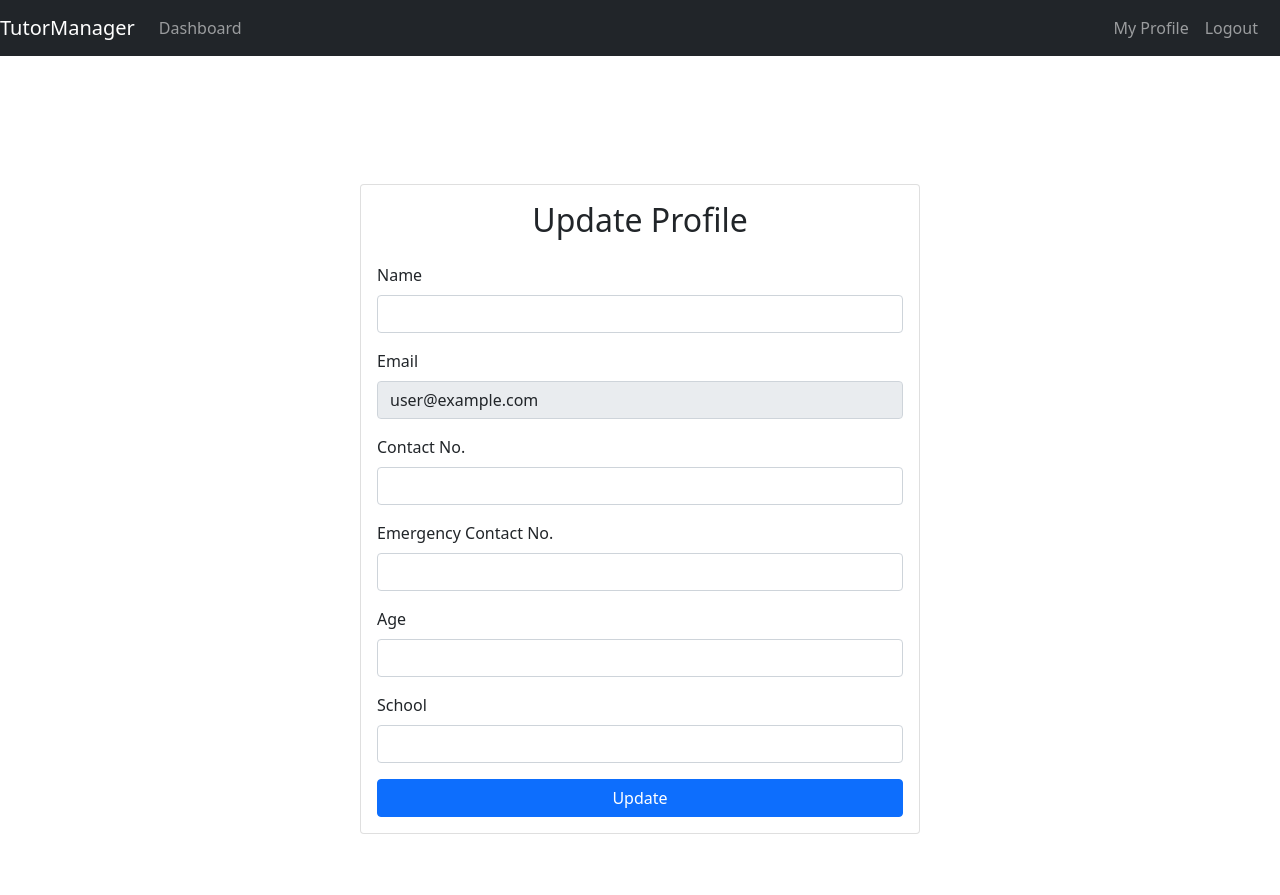
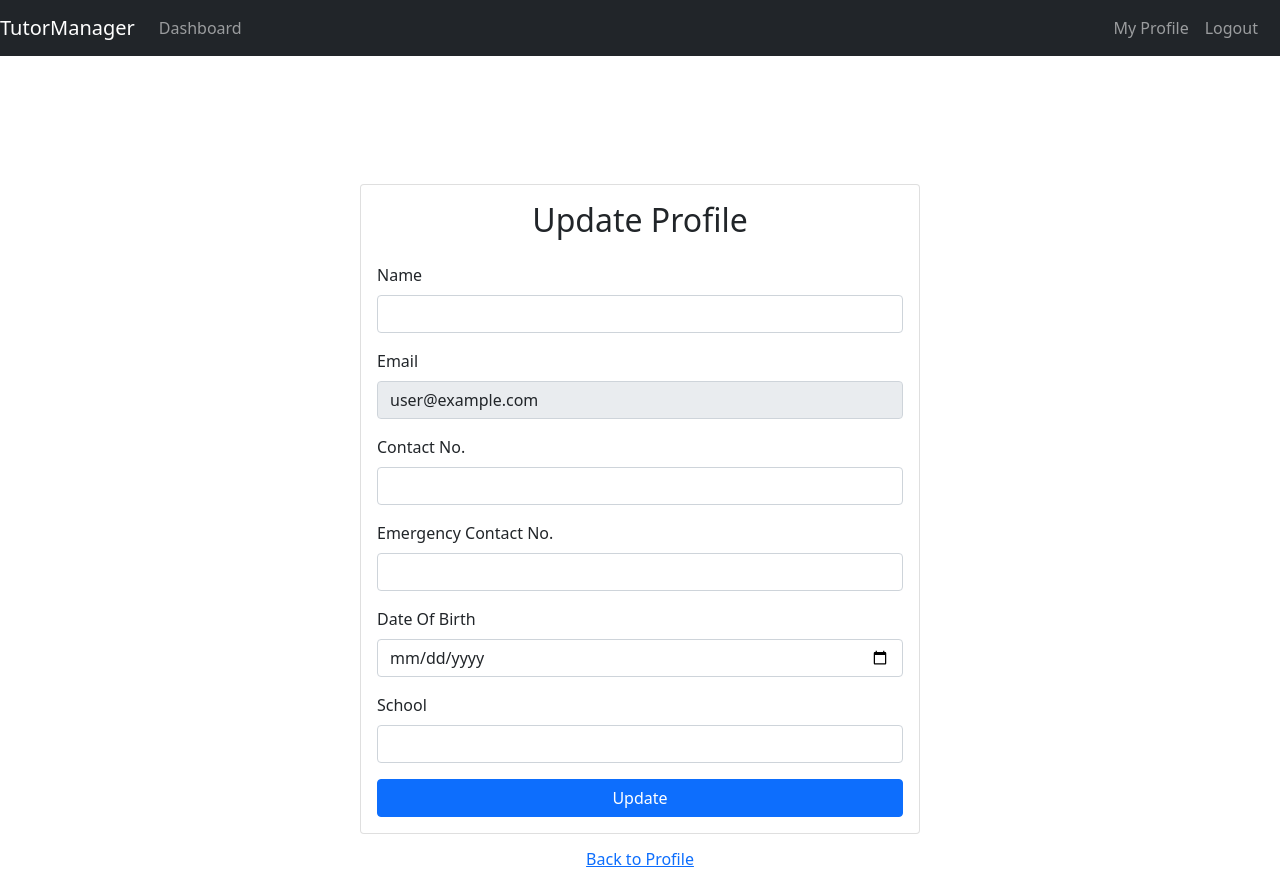
Before and after one commit to nicollegann/Orbital, a React (Create React App) app: page /update-profile in a window 1280 px wide. Before the commit the page ends 847 px from the top, so only its background shows below. Built offline with nearby package versions, Linux system fonts and the light colour scheme; no server answers; the database is empty; sample sign-in values are in the browser's storage.

Commit message:
Update UpdateProfile.js
changed age to dob

```diff
--- a/src/components/UpdateProfile.js
+++ b/src/components/UpdateProfile.js
@@ -4,6 +4,8 @@ import { useAuth } from "../contexts/AuthContext"
 import { Card, Form, Button, Alert } from "react-bootstrap"
 import NavigationBar from "./NavigationBar"
 import GetData from "./GetUserData"
+import { Link } from "react-router-dom"
+
 
 function UpdateProfile() {
   const { currentUser } = useAuth()
@@ -11,7 +13,7 @@ function UpdateProfile() {
   const emailRef = useRef()
   const contactRef = useRef()
   const emergencyRef = useRef()
-  const ageRef = useRef()
+  const dobRef = useRef()
   const schoolRef = useRef()
   const [error, setError] = useState("")
   const [message, setMessage] = useState("")
@@ -30,7 +32,7 @@ function UpdateProfile() {
         Email: currentUser.email,
         Contact: contactRef.current.value,
         EmergencyContact: emergencyRef.current.value,
-        Age: ageRef.current.value,
+        DateOfBirth: dobRef.current.value,
         School: schoolRef.current.value,
       })
       .then(() => setMessage("Successfully updated profile."))
@@ -68,8 +70,8 @@ function UpdateProfile() {
               <Form.Control ref={emergencyRef} type="tel" defaultValue={getData[0] && getData[0].EmergencyContact}/>
             </Form.Group>
             <Form.Group className="mb-3">
-              <Form.Label>Age</Form.Label>
-              <Form.Control ref={ageRef} type="number" defaultValue={getData[0] && getData[0].Age}/>
+              <Form.Label>Date Of Birth</Form.Label>
+              <Form.Control ref={dobRef} type="date" defaultValue={getData[0] && getData[0].DateOfBirth}/>
             </Form.Group>
             <Form.Group className="mb-3">
               <Form.Label>School</Form.Label>
@@ -79,6 +81,10 @@ function UpdateProfile() {
           </Form>
         </Card.Body>
       </Card>
+      <div className="w-100 text-center mt-2">
+        <Link to="/profile">Back to Profile</Link>
+      </div>
+      <br></br>
     </>
   );
 };
```
